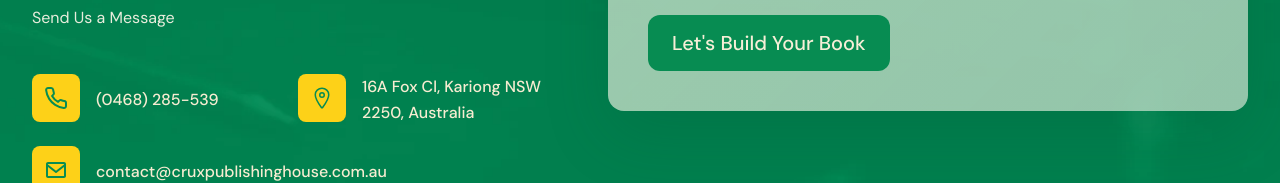
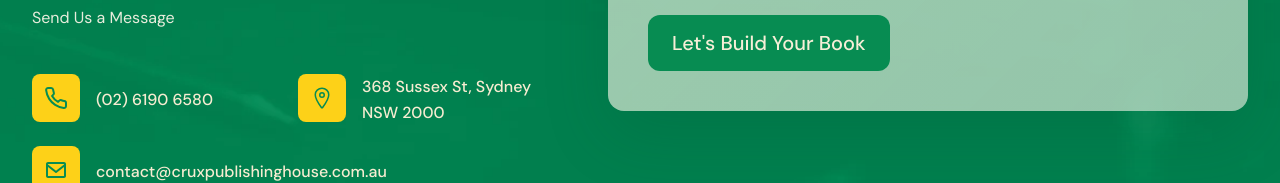
Before and after one commit to BemBexLab/southern_cross_publishing, a Next.js app: page / in a window 1280 px wide. Shown: the part 11347-11530 px from the top of the page. Built offline with nearby package versions, Linux system fonts and the light colour scheme; no server answers.

Commit message:
Updated codebase: Reverted Contact info

```diff
--- a/components/GetInTouch.tsx
+++ b/components/GetInTouch.tsx
@@ -164,12 +164,12 @@
           <div className="mt-8 grid gap-5 sm:grid-cols-2 lg:mt-10 items-center">
             <ContactItem
               icon={<FiPhone className="h-5 w-5 sm:h-6 sm:w-6" />}
-              text="(0468) 285-539"
-              href="tel:+61468285539"
+              text="(02) 6190 6580"
+              href="tel:+61261906580"
             />
             <ContactItem
               icon={<IoLocationOutline className="h-5 w-5 sm:h-6 sm:w-6" />}
-              text="16A Fox Cl, Kariong NSW 2250, Australia"
+              text="368 Sussex St, Sydney NSW 2000"
             />
             <div className="sm:col-span-2">
               <ContactItem
```
